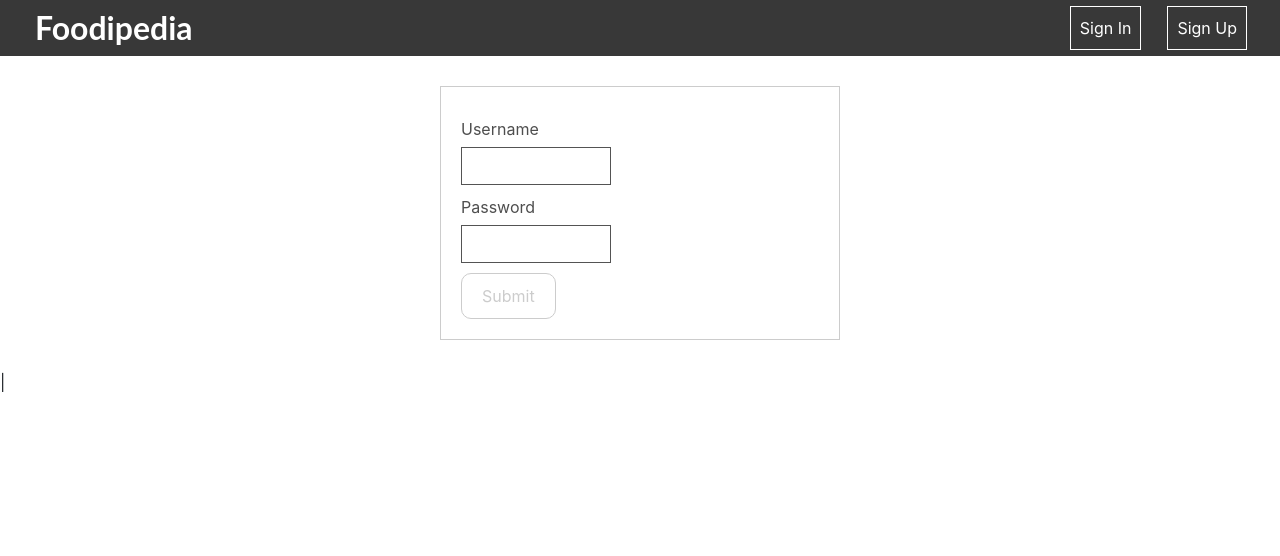
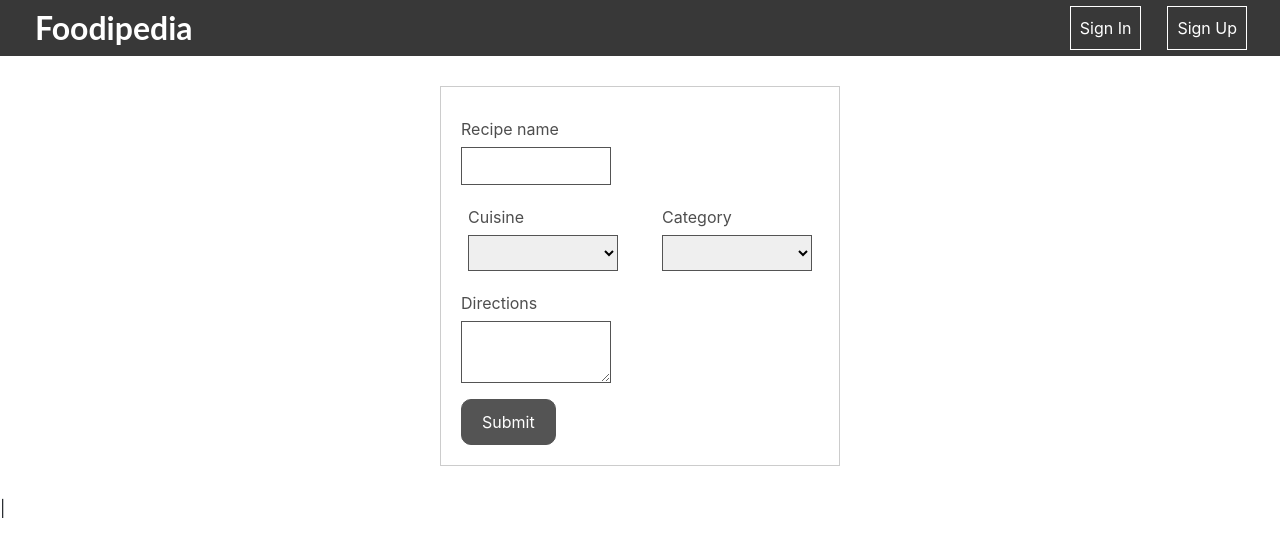
Before and after one commit to thomas367/Foodipedia, a Vue app: page /#/recipeForm in a window 1280 px wide. Before the commit this address led to /#/signin. Shown: the top 556 px of the page. Built offline with nearby package versions, Linux system fonts and the light colour scheme.

Commit message:
First part of recipe submition form

```diff
--- a/src/components/auth/signin.vue
+++ b/src/components/auth/signin.vue
@@ -85,15 +85,6 @@
 		}
 	}
 
-	.input.invalid label{
-  		color: red;
-  	}
-
-  	.input.invalid input{
-  		border: 1px solid red;
-  		background-color: #ffc9aa;
-  	}
-
 	.submit{
 
 		button{
--- a/src/components/auth/signup.vue
+++ b/src/components/auth/signup.vue
@@ -108,15 +108,6 @@
     	width: auto;
   	}
 
-  	.input.invalid label{
-  		color: red;
-  	}
-
-  	.input.invalid input{
-  		border: 1px solid red;
-  		background-color: #ffc9aa;
-  	}
-
 	.submit{
 
 		button{
--- a/src/components/recipeForm.vue
+++ b/src/components/recipeForm.vue
@@ -1,11 +1,163 @@
 <template>
+	<div id="recipeform">
+		<div class="recipe-form">
+			<form @submit.prevent="onSubmit">
+			<!--	<div class="input"  :class="{invalid: $v.recipe_name.$error}"> -->
+				<div class="input">
+					<label for="recipe_name">Recipe name</label>
+				<!--	<input type="text" id="recipe_name" @blur="$v.recipe_name.$touch()" v-model="recipe_name"> -->
+					<input type="text" id="recipe_name" v-model="recipe_name">
+				</div>
+				<div class="row">
+					<div class="input">
+						<label for="cuisine">Cuisine</label>
+						<select id="cuisine" v-model="cuisine">
+							<option value="Greek">Greek</option>
+							<option value="Mexican">Mexican</option>
+							<option value="British">British</option>
+							<option value="Italian">Italian</option>
+							<option value="French">French</option>
+							<option value="Japanese">Japanese</option>
+							<option value="Chinese">Chinese</option>
+							<option value="Maroccan">Maroccan</option>
+							<option value="Thai">Thai</option>
+							<option value="Peruvian">Peruvian</option>
+						</select>
+					</div>
+					<div class="input">
+						<label for="category">Category</label>
+						<select id="category" v-model="category">
+							<option value="Breakfast">Breakfast</option>
+							<option value="Brunch">Brunch</option>
+							<option value="Lunch">Lunch</option>
+							<option value="Dinner">Dinner</option>
+							<option value="Salads">Salads</option>
+							<option value="Soups">Soups</option>
+							<option value="Meat">Meat</option>
+							<option value="Seafood">Seafood</option>
+							<option value="Vegeterian">Vegeterian</option>
+							<option value="Drinks">Drinks</option>
+							<option value="Desserts">Desserts</option>
+							<option value="Baking">Baking</option>
+							<option value="Snacks">Snacks</option>
+							<option value="Appertisers">Appertisers</option>
+						</select>
+					</div>
+				</div>
+				<div class="input">
+					<label for="directions">Directions</label>
+				<!--	<input type="text" id="recipe_name" @blur="$v.recipe_name.$touch()" v-model="recipe_name"> -->
+					<textarea class="textarea" v-model="directions"></textarea>
+				</div>
+				<!--
+				<div class="input">
+					<label for="image">Image</label>
+					<input type="file" v-model="image">
+				</div>
+				-->
+				<div class="ingredients">
+				<!--	<button type="button">Add ingredients</button> -->
+					<div class="ingredients-list">
 
+					</div>
+				</div>
+				<div class="submit">
+				<!--	<button type="submit" :disabled="$v.$invalid">Submit</button> -->
+					<button type="submit">Submit</button>
+				</div>
+			</form>
+		</div>
+	</div>
 </template>
 
 <script>
-
+	export default{
+		data(){
+			return{
+				recipe_name: '',
+				cuisine: '',
+				category: '',
+				directions: ''
+			}
+		},
+		methods: {
+			onSubmit(){
+				const formData = {
+					recipe_name: this.recipe_name,
+					cuisine: this.cuisine,
+					category: this.category,
+					directions: this.directions
+				}
+				console.log(formData);
+			}
+		}
+	}
 </script>
 
 <style scoped lang="scss">
 
+@import "../styles.scss";
+
+	.recipe-form{
+		width: 400px;
+		margin: 30px auto;
+		border: 1px solid #cccccc;
+		padding: 20px;
+		box-shadow: 0, 2px, 3px #cccccc;
+	}
+
+	.input{
+		margin: 10px auto;
+
+		label{
+			display: block;
+			margin-bottom: 6px;
+			color: #4e4e4e;
+		}
+
+		input, select, textarea{
+			font: inherit;
+			width: 150px;
+			padding: 6px 12px;
+			border-sizing: border-box;
+			border: 1px solid $colorLightGrey;
+		}
+
+		input:focus, textarea:focus, select:focus{
+			outline: none;
+			border: 1px solid $colorLightGrey;
+			background-color: #ffffff;
+		}
+
+		.input select {
+		   border: 1px solid #ccc;
+		   font: inherit;
+		}
+	}
+
+	.submit{
+
+		button{
+			border: 1px solid $colorLightGrey;
+			color: #ffffff;
+			padding: 10px 20px;
+			font: inherit;
+			border-radius: 10px;
+			cursor: pointer;
+			background-color: $colorLightGrey;
+		}
+
+		button:hover, button:active{
+			background-color: #ffffff;
+			color: $colorLightGrey;
+		}
+
+		button[disabled], button[disabled]:hover, button[disabled]:active{
+			border: 1px solid #cccccc;
+			background-color: transparent;
+			color: #cccccc;
+			cursor: not-allowed;
+		}
+	}
+
 </style>
--- a/src/router.js
+++ b/src/router.js
@@ -40,7 +40,8 @@ export default new Router({
     },
     {
       path: '/recipeForm',
-      component: recipeFormPage,
+      component: recipeFormPage
+      /*
       beforeEnter(to, from, next){
         if(store.state.idToken){
           next()
@@ -49,6 +50,7 @@ export default new Router({
           next('signin')
         }
       }
+      */
     }
   ]
 })
--- a/src/store.js
+++ b/src/store.js
@@ -57,6 +57,7 @@ export default new Vuex.Store({
             token: response.data.token
           })
           localStorage.setItem('token', response.data.token);
+          router.replace('/welcome')
         }
         else if(response.data.success === false){
           //TODO: Message the user about the error
--- a/src/styles.scss
+++ b/src/styles.scss
@@ -1,9 +1,9 @@
-/********       VARIABLES       ********/
+/*****     VARIABLES     *****/
 
 $colorLightBlack: #383838;
 $colorLightGrey: #545454;
 
-/********       MIXINS       ********/
+/*****     MIXINS     *****/
 
 $tablet-width: 768px;
 $desktop-width: 992px;
@@ -34,3 +34,14 @@ $large-desktop-width: 1200px;
     -webkit-transform:translate(-50%, -50%);
     transform:translate(-50%, -50%);
 }
+
+/*****     REUSABLE     *****/
+
+.input.invalid label{
+      color: red;
+    }
+
+    .input.invalid input{
+      border: 1px solid red;
+      background-color: #ffc9aa;
+    }
```
